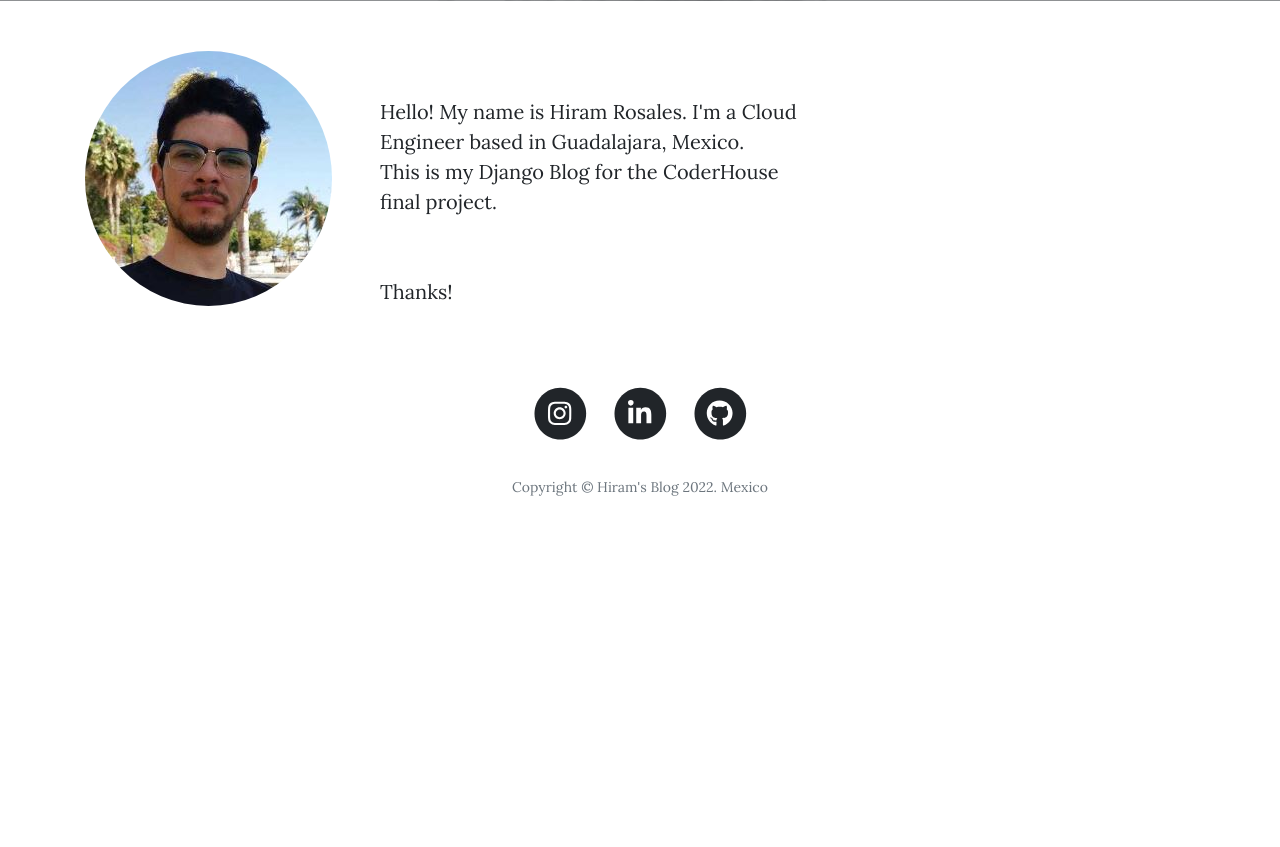
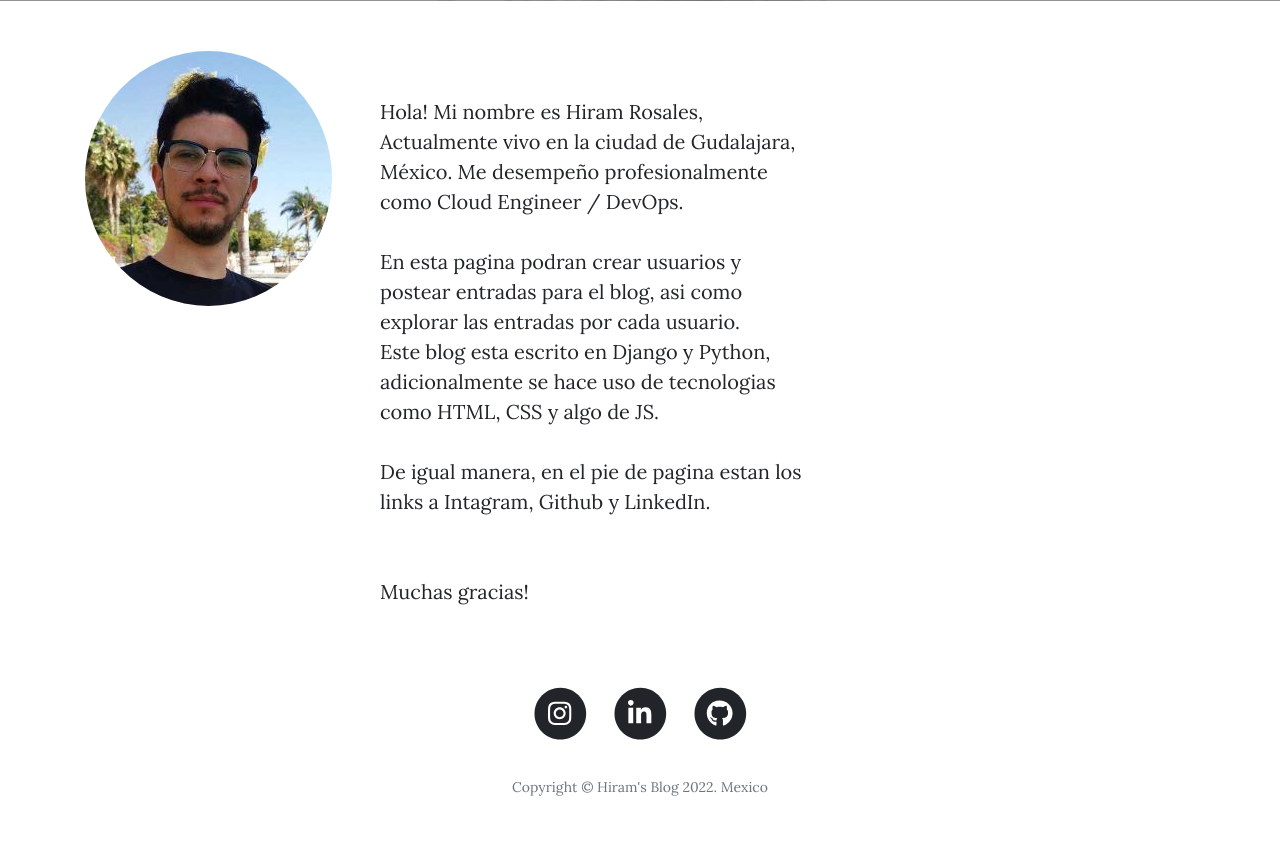
Before and after one commit to kikeman26/Django-Blog, a Django app: page /about/ in a window 1280 px wide. Shown: the part 399-1246 px from the top of the page. Before the commit the page ends 895 px from the top, so only its background shows below. Run offline with Django 3.2, Linux system fonts and the light colour scheme; parts of the project's set-up code (start-up, migrations or seed data) failed here and were passed over; some libraries are stand-ins or nearby versions.

Commit message:
Editing About page, translating to spanish

```diff
--- a/blog/templates/blog/about.html
+++ b/blog/templates/blog/about.html
@@ -17,11 +17,15 @@
   <div class="media">
     <img class="rounded-circle account-img" src="/static/assets/img/hrosales.jpg">
     <div class="media-body pl-5 pt-3">
-    <p>Hello! My name is Hiram Rosales. I'm a Cloud Engineer based in Guadalajara, Mexico.<br />
-      This is my Django Blog for the CoderHouse final project. <br />
+    <p>Hola! Mi nombre es Hiram Rosales, Actualmente vivo en la ciudad de Gudalajara, México. Me desempeño profesionalmente como Cloud Engineer / DevOps.<br />
+      <br />
+      En esta pagina podran crear usuarios y postear entradas para el blog, asi como explorar las entradas por cada usuario.<br />
+      Este blog esta escrito en Django y Python, adicionalmente se hace uso de tecnologias como HTML, CSS y algo de JS.<br />
+      <br />
+      De igual manera, en el pie de pagina estan los links a Intagram, Github y LinkedIn.<br />
       <br />
       <br />
-      Thanks!
+      Muchas gracias!
     </p>
   </div>
 </div>
```
